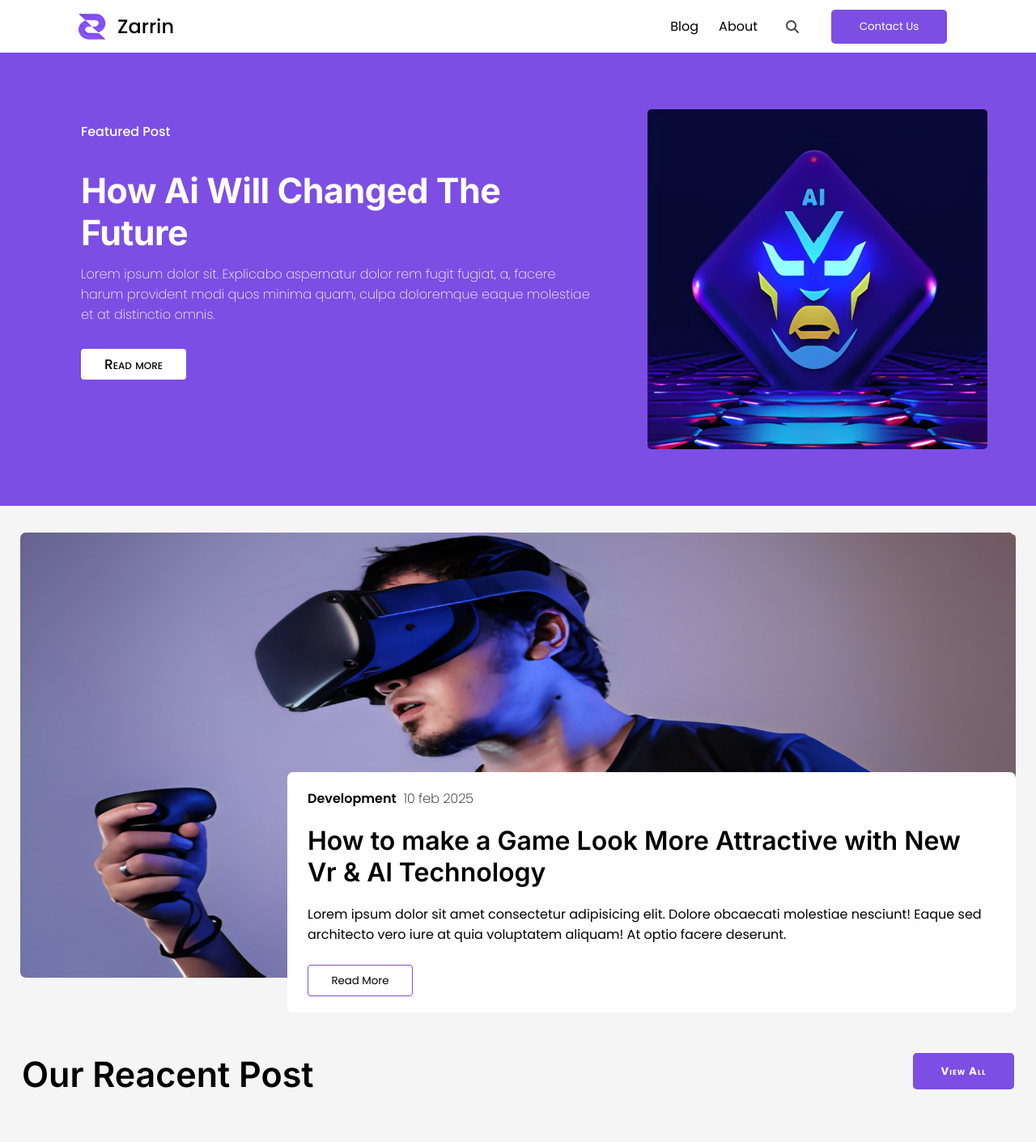
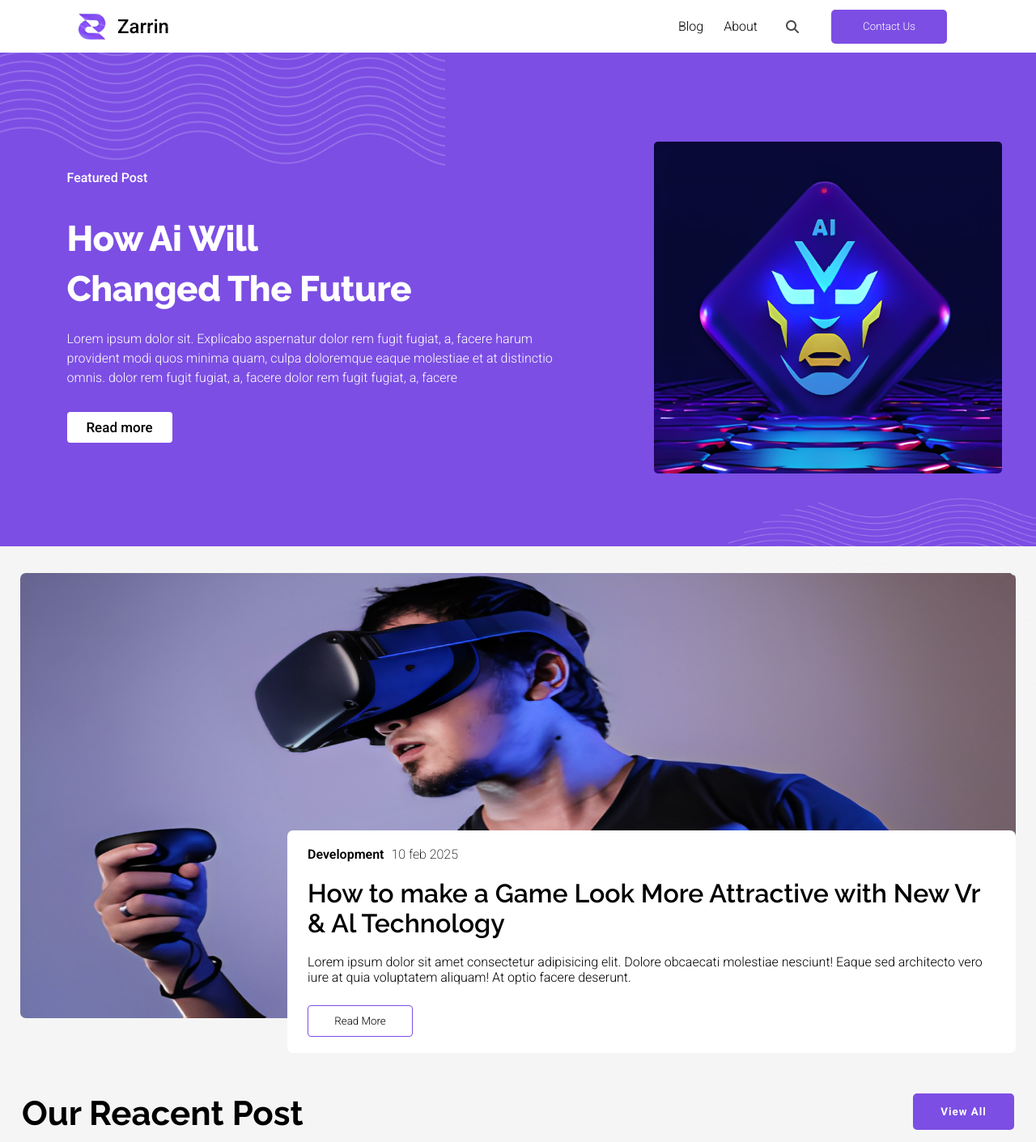
Before and after one commit to moizawan07/Blog-App-r5, a React (Vite) app: page / in a window 1280 px wide. Shown: the top 1411 px of the page at 81% size. Built offline with nearby package versions, Linux system fonts and the light colour scheme.

Commit message:
section-4_add4

```diff
--- a/src/App.css
+++ b/src/App.css
@@ -1,8 +1,13 @@
 @import url('https://fonts.googleapis.com/css2?family=Poppins:ital,wght@0,100;0,200;0,300;0,400;0,500;0,600;0,700;0,800;0,900;1,100;1,200;1,300;1,400;1,500;1,600;1,700;1,800;1,900&display=swap');
 @import url("https://fonts.googleapis.com/css2?family=Inter:wght@300;400;600;700&display=swap");
 
+@import url('https://fonts.googleapis.com/css2?family=Raleway:ital,wght@0,100..900;1,100..900&family=Roboto:ital,wght@0,100..900;1,100..900&display=swap');
+
+
 :root{
-  --purple: #7C4EE4
+  --purple: #7C4EE4;
+  --black: #000;
+  --white: #fff;
 }
 
 body{
@@ -13,6 +18,6 @@ body{
   margin: 0;
   padding: 0;
   box-sizing: border-box;
-  font-family: "Poppins", serif;
-  font-weight: 400;
+  font-family: "Roboto", serif;
+  font-weight: 370;
 }
--- a/src/App.jsx
+++ b/src/App.jsx
@@ -4,6 +4,7 @@ import HeroSection from './components/heroSection/HeroSection';
 import Section1 from './components/section1/Section1';
 import Section2 from './components/section2/Section2';
 import Section3 from './components/section3/Section3';
+import Section4 from './components/section4/Section4';
 import SingleLine from './components/singleLine/SigleLine';
 
 function App() {
@@ -29,6 +30,8 @@ function App() {
 
       <Section3 />      {/* Section3 Component */}
 
+      <Section4 />      {/* Section4 Component */}
+
     </>
   )
 }
--- a/src/components/card/card.css
+++ b/src/components/card/card.css
@@ -31,7 +31,7 @@
     margin-top: 20px;
     font-size: 22px;
     line-height: 37px;
-    font-family: 'Inter';
+    font-family: "Raleway", serif;
     color: rgb(31, 30, 30);
 }
 .Card-main .secondP{
--- a/src/components/heroSection/HeroSection.jsx
+++ b/src/components/heroSection/HeroSection.jsx
@@ -1,21 +1,27 @@
 import './heroSection.css'
 import Button from '../button/Button';
 import HeroImg  from "../../assets/HeroSection.png"
+import Vector  from "../../assets/Vector.png"
+import MaskGroup  from "../../assets/Mask group.png"
 
 
 function HeroSection(){
     return(
+      <>
+        <img className='Vector_img' src={Vector} alt="Vector-img" />
       <div className="HeroSectionContainer">
          <div className="heroLeft-con">
             <h4>Featured Post</h4>
-            <h1>How Ai Will Changed The Future</h1>
-            <p>Lorem ipsum dolor sit. Explicabo aspernatur dolor rem fugit fugiat, a, facere    harum provident modi quos minima quam, culpa doloremque eaque molestiae et at distinctio omnis.</p>
+            <h1>How Ai Will <br /> Changed The Future</h1>
+            <p>Lorem ipsum dolor sit. Explicabo aspernatur dolor rem fugit fugiat, a, facere    harum provident modi quos minima quam, culpa doloremque eaque molestiae et at distinctio omnis.  dolor rem fugit fugiat, a, facere  dolor rem fugit fugiat, a, facere</p>
             <Button btnName='Read more'/>
          </div>
          <div className="heroRight-con">
            <img src={HeroImg} alt="Big image" />
          </div>
       </div>
+      <img className='mask-img' src={MaskGroup} alt="MaskgroupImg" />
+      </>
     )
 }
 export default HeroSection;
--- a/src/components/heroSection/heroSection.css
+++ b/src/components/heroSection/heroSection.css
@@ -1,11 +1,34 @@
+/* Vector image css */
+
+.Vector_img{
+    position: absolute;
+    top: 0;
+    left: 0px;
+    background-color: transparent;
+    width: 550px;
+   height: 120px;
+   transform: scaleY(2.5);
+}
+
+/* Mask Group Bottom css */
+
+.mask-img{
+    position: absolute;
+    bottom: -10px;
+    right: 0px;
+    background-color: transparent;
+    width: 430px;
+    height: 120px;
+   transform: scaleY(2.5);
+}
+
 
 .HeroSectionContainer{
     width: 100%;
-    min-height: 550px;
     background-color: #7C4EE4;
-    padding-block: 70px;
+    padding-block: 90px;
     display: flex;
-    justify-content: space-evenly;
+    justify-content: space-around;
     color: white;
     flex-wrap: wrap;
     row-gap: 55px;
@@ -14,6 +37,9 @@
 .heroLeft-con{
     width: 680px;
     padding-left: 40px;
+    margin-top: 40px;
+    position: relative;
+    z-index: 9999;
 }
 .heroLeft-con h4{
     margin-top: 15px;
@@ -21,16 +47,15 @@
 }
 .heroLeft-con h1{
     margin-top: 35px;
-    font-size: 43px;
-    font-family: "Inter", sans-serif;
+    font-size: 44px;
     font-weight: 800;
     letter-spacing: -0.5px; /* Try negative or positive values */
-    line-height: 1.2;
-   font-stretch: expanded;
+    line-height: 1.4;
+   font-family: "Raleway", serif;
 }
 .heroLeft-con p{
-    margin-top: 13px;
-    font-weight: 200;
+    margin-top: 20px;
+    line-height: 24px;
     word-wrap: break-word;
 }
 .heroLeft-con button{
@@ -41,14 +66,24 @@
     background-color: white;
     color: black;
     border: none;
-    font-variant: small-caps;
+    /* font-variant: small-caps; */
     font-size: 17px;
     font-weight: 500;
+    transition:  0.5s ease-in;
+    &:hover{
+        background-color: transparent;
+        box-shadow: 0px 0px 8px rgb(246, 245, 246);
+        border: 1px solid white;
+        background-color: var(--purple);
+        color: white;
+    }
 }
 .heroRight-con{
-    width: 420px;
-    height: 420px;
-    /* border: 1px solid white; */
+    width: 430px;
+    height: 410px;
+    margin-top: 20px;
+    position: relative;
+    z-index: 9999;
 }
 .heroRight-con img{
     width: 100%;
@@ -78,6 +113,18 @@
     .heroLeft-con{
         width: 850px;
     }
+   .mask-img{
+    display: none;
+   }
+
+}
+
+@media(max-width:620px){
+    .Vector_img {
+        width: 100%;
+        left: 0px;
+        transform: scaleY(2.2);
+    }
 
 }
 
@@ -85,8 +132,13 @@
 
     .HeroSectionContainer{
         padding-block: 30px;
+        padding-right: 0px;
     }
-
+.heroLeft-con{
+    width: 450px;
+    margin-top: 55px;
+    padding-left: 50px;
+}
     .heroLeft-con h4{
         font-size: 15px;
     }
@@ -102,4 +154,8 @@
         width: 350px;
         height: 350px;
     }
+
+    .Vector_img {
+        transform: scaleY(1.6);
+    }
 }
--- a/src/components/section1/section1.css
+++ b/src/components/section1/section1.css
@@ -33,7 +33,7 @@
 }
 .s2right-con h1{
     margin-block: 20px;
-    font-family: "Inter", sans-serif;
+    font-family: "Raleway", serif;
     font-weight: 600;
 }
 .s2right-con button{
@@ -43,6 +43,13 @@
     border: 1px solid var(--purple);
     background-color: transparent;
     border-radius: 4px;
+    transition: 0.6s ease-in;
+   &:hover{
+    background-color: var(--purple);
+    border: 1px solid white;
+    color: white;
+   scale: 1.15;
+   }
 }
 
 
--- a/src/components/section2/section2.css
+++ b/src/components/section2/section2.css
@@ -14,6 +14,7 @@
     width: 100%;
     height: 100%;
     border-radius: 7px;
+    transition: all 0.3 ease-out;
 }
 .s3right-con{
     width: 550px;
@@ -32,7 +33,7 @@
 }
 .s3right-con h1{
     margin-block: 20px;
-    font-family: "Inter", sans-serif;
+    font-family: "Raleway", serif;
     font-weight: 600;
 }
 .s3right-con button{
@@ -42,6 +43,13 @@
     border: 1px solid var(--purple);
     background-color: transparent;
     border-radius: 4px;
+    transition: 0.4s ease-in-out;
+    &:hover{
+        background-color: var(--purple);
+        border: 1px solid white;
+        color: white;
+       transform: scaleX(1.1);
+       }
 }
 
 
--- /dev/null
+++ b/src/components/section4/Section4.jsx
@@ -0,0 +1,28 @@
+import './section4.css'
+import Button from '../button/Button'
+import Vector  from "../../assets/Vector.png"
+import MaskGroup  from "../../assets/Mask group.png"
+
+
+
+function Section4 (){
+    return(
+        <div className='section4-main'>
+             <img className='Vector_img2' src={Vector} alt="Vector-img"/>
+
+             <h1>Get Our Story delivered from <br /> us to you inbox weekly.</h1>
+
+               <div className="input-btn-main-flex">
+                   <input type="text" placeholder='Your Email' />
+                  <Button btnName='Get Started'/>
+               </div>
+                  <p>Get a responce tommorow if ypu submit by 9pm today if we received after <br />
+                      9pm will get a responce the following day
+                  </p>
+
+             <img className='mask-img2' src={MaskGroup} alt="MaskgroupImg" />
+        </div>
+    )
+}
+
+export default Section4;
--- /dev/null
+++ b/src/components/section4/section4.css
@@ -0,0 +1,163 @@
+/*  Vector And  mask group image Css  */
+.Vector_img2 {
+  position: absolute;
+  top: 0;
+  left: -100px;
+  background-color: transparent;
+  width: 580px;
+  height: 79px;
+  transform: scaleY(3.2);
+}
+
+.mask-img2 {
+  position: absolute;
+  bottom: -10px;
+  right: 0px;
+  background-color: transparent;
+  width: 480px;
+  height: 80px;
+  transform: scaleY(3.8);
+}
+
+
+.section4-main{
+  position: relative;
+    margin-top: 70px;
+    margin-bottom: 20px;
+    width: 100%;
+    min-height: 570px;
+    background-color: var(--purple);
+    color: white;
+    z-index: 9999;
+}
+.section4-main h1{
+  text-align: center;
+  padding-top: 12%;
+  font-family: "Raleway", serif;
+  font-weight: 650;
+  font-size: 44px;
+}
+
+.input-btn-main-flex{
+  text-align: center;
+  padding-top: 35px;
+}
+.input-btn-main-flex input{
+  width: 290px;
+  height: 52px;
+  border-radius: 7px;
+  border: none;
+  padding-left: 15px;
+  margin-right: 5px;
+}
+.input-btn-main-flex button{
+  width: 180px;
+  height: 52px;
+  background-color: transparent;
+  color: white;
+  border: 1px solid white;
+  border-radius: 5px;
+  border-top-left-radius: 18px;
+  border-bottom-right-radius: 18px;
+  transition: 0.6s ease-in;
+  &:hover{
+    background-color: white;
+    color: var(--purple);
+    font-weight: bold;
+    scale: 0.9;
+  }
+}
+.section4-main p{
+  margin-top: 30px;
+  text-align: center;
+  color: rgb(184, 183, 183);
+}
+
+@media(max-width:1080px){
+  .Vector_img2 {
+    width: 400px;
+    height: 69px;
+    transform: scaleY(3);
+}
+}
+@media(max-width:980px){
+  .Vector_img2 {
+    width: 350px;
+    height: 59px;
+    transform: scaleY(2.9);
+}
+.mask-img2 {
+  width: 400px;
+  height: 70px;
+  transform: scaleY(3.2);
+}
+}
+@media(max-width:880px){
+  .Vector_img2 {
+    width: 100%;
+    left: 0;
+    height: 45px;
+    transform: scaleY(3);
+}
+.mask-img2 {
+  width: 100%;
+  height: 30px;
+  transform: scaleY(8);
+}
+.section4-main h1 {
+  padding-top: 18%;
+}
+}
+@media(max-width:650px){
+  .section4-main h1 {
+    padding-top: 22%;
+    font-size: 38px;
+  }
+  .input-btn-main-flex input {
+    width: 270px;
+    height: 47px;
+  }
+  .input-btn-main-flex button{
+    width: 150px;
+    height: 47px;
+  }
+}
+@media(max-width:550px){
+  .section4-main h1 {
+    padding-top: 28%;
+    font-size: 30px;
+  }
+  .input-btn-main-flex input {
+    width: 250px;
+    height: 45px;
+  }
+  .input-btn-main-flex button{
+    width: 140px;
+    height: 45px;
+  }
+  .section4-main p{
+    font-size: 15px;
+  }
+}
+@media(max-width:440px){
+  .section4-main h1 {
+    padding-top: 40%;
+    font-size: 25px;
+  }
+  .input-btn-main-flex input {
+    width: 220px;
+    height: 42px;
+  }
+  .input-btn-main-flex button{
+    width: 110px;
+    height: 42px;
+  }
+  .section4-main p{
+    font-size: 14px;
+  }
+
+  .mask-img2 {
+    height: 30px;
+    transform: scaleY(5.5);
+  }
+}
--- a/src/components/singleLine/singleline.css
+++ b/src/components/singleLine/singleline.css
@@ -5,32 +5,30 @@
     padding-block: 60px;
 }
 .singleline-main h1{
-    font-weight: 550;
-    font-size: 43px;
-    font-family: "Inter", sans-serif;
+    font-weight: 650;
+    font-size: 42px;
+    font-family: "Raleway", serif;
+
 }
 .singleline-main button{
     width: 125px;
     height: 45px;
     color: white;
-    font-variant: small-caps;
     background-color: var(--purple);
     border-radius: 5px;
     border: none;
     font-weight: bolder;
     letter-spacing: 1px;
+    transition: 0.5s ease-out;
+    &:hover{
+        border: 1px solid var(--purple);
+        background-color: transparent;
+        color: black;
+        scale: 1.15;
+       }
 }
 
 @media (max-width:600px){
-    .singleline-main h1{
-        font-size: 35px;
-    }
-    .singleline-main button{
-        width: 115px;
-        height: 40px;
-    }
-}
-@media (max-width:500px){
     .singleline-main h1{
         font-size: 30px;
     }
@@ -39,12 +37,23 @@
         height: 37px;
     }
 }
+@media (max-width:500px){
+    .singleline-main h1{
+        font-size: 26px;
+    }
+    .singleline-main button{
+        width: 98px;
+        height: 32px;
+        font-size: 12px;
+    }
+}
 @media (max-width:400px){
     .singleline-main h1{
-        font-size: 22px;
+        font-size: 20px;
     }
     .singleline-main button{
-        width: 95px;
-        height: 30px;
+        width: 90px;
+        height: 27px;
+        font-size: 12px;
     }
 }
```
Also changed, not shown: src/assets/Mask group.png (added), src/assets/Vector.png (added).
